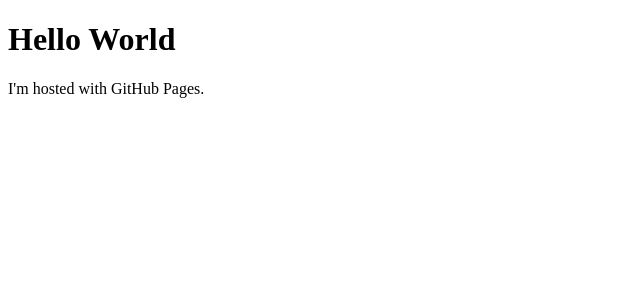
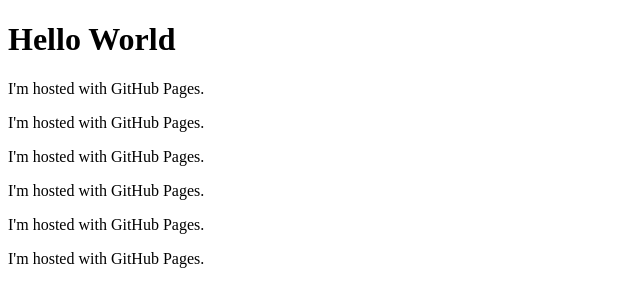
Before and after one commit to syamdesigns/syamdesigns.github.io, a plain HTML site: page index.html in a window 1280 px wide. Shown: the whole page, without its empty margins (0-640 px from the left). Drawn offline with Linux system fonts and the light colour scheme.

Commit message:
Update index.html

```diff
--- a/index.html
+++ b/index.html
@@ -3,5 +3,10 @@
 <body>
 <h1>Hello World</h1>
 <p>I'm hosted with GitHub Pages.</p>
+<p>I'm hosted with GitHub Pages.</p>
+<p>I'm hosted with GitHub Pages.</p>
+<p>I'm hosted with GitHub Pages.</p>
+<p>I'm hosted with GitHub Pages.</p>
+<p>I'm hosted with GitHub Pages.</p>
 </body>
 </html>
```
